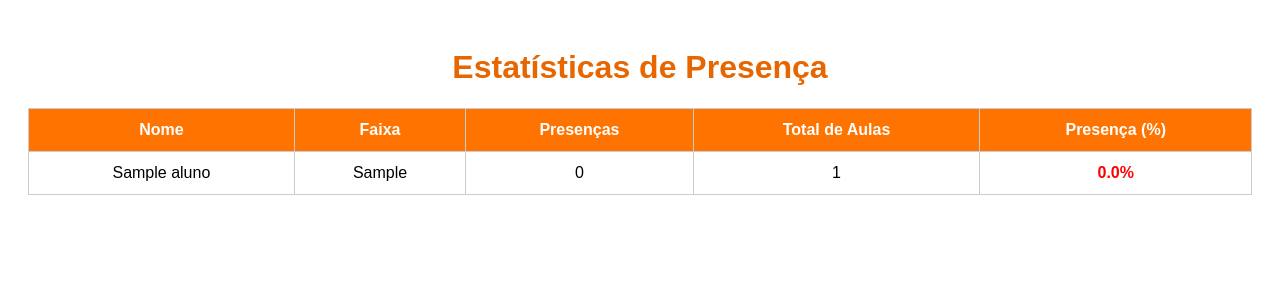
After one commit to RodrigoFrancoBatata/conexao-paulista-app, a Flask app: page /estatisticas in a window 1280 px wide. The commit adds this page. Shown: the top 300 px of the page. Run offline with Flask 3, Linux system fonts and the light colour scheme; tables that the repository leaves empty hold one stand-in row (values such as "Sample post").

Commit message:
feat: adiciona estatísticas de presença por aluno

```diff
--- a/main.py
+++ b/main.py
@@ -108,6 +108,30 @@ def calendario():
     aulas = Aula.query.order_by(Aula.data.desc()).all()
     return render_template("calendario.html", aulas=aulas)
 
+@app.route("/estatisticas")
+def estatisticas():
+    alunos = Aluno.query.all()
+    aulas = Aula.query.all()
+
+    dados = []
+    for aluno in alunos:
+        total_aulas = len(aulas)
+        presencas = 0
+        for aula in aulas:
+            if aluno.nome in aula.presentes:
+                presencas += 1
+        porcentagem = round((presencas / total_aulas) * 100, 1) if total_aulas > 0 else 0
+        dados.append({
+            "nome": aluno.nome,
+            "faixa": aluno.faixa,
+            "presencas": presencas,
+            "total_aulas": total_aulas,
+            "percentual": porcentagem
+        })
+
+    return render_template("estatisticas.html", estatisticas=dados)
+
+
 # Criação das tabelas
 with app.app_context():
     db.create_all()
--- /dev/null
+++ b/templates/estatisticas.html
@@ -0,0 +1,67 @@
+<!DOCTYPE html>
+<html lang="pt-br">
+<head>
+    <meta charset="UTF-8">
+    <title>Estatísticas de Presença</title>
+    <meta name="viewport" content="width=device-width, initial-scale=1">
+    <style>
+        body {
+            font-family: Arial, sans-serif;
+            background-color: #fff;
+            padding: 20px;
+        }
+        h1 {
+            text-align: center;
+            color: #e76600;
+        }
+        table {
+            width: 100%;
+            border-collapse: collapse;
+            margin-top: 20px;
+        }
+        th, td {
+            padding: 12px;
+            border: 1px solid #ccc;
+            text-align: center;
+        }
+        th {
+            background-color: #ff7300;
+            color: white;
+        }
+        tr:nth-child(even) {
+            background-color: #f2f2f2;
+        }
+        .baixo {
+            color: red;
+            font-weight: bold;
+        }
+    </style>
+</head>
+<body>
+    <h1>Estatísticas de Presença</h1>
+    <table>
+        <thead>
+            <tr>
+                <th>Nome</th>
+                <th>Faixa</th>
+                <th>Presenças</th>
+                <th>Total de Aulas</th>
+                <th>Presença (%)</th>
+            </tr>
+        </thead>
+        <tbody>
+            {% for aluno in estatisticas %}
+            <tr>
+                <td>{{ aluno.nome }}</td>
+                <td>{{ aluno.faixa }}</td>
+                <td>{{ aluno.presencas }}</td>
+                <td>{{ aluno.total_aulas }}</td>
+                <td {% if aluno.percentual < 70 %}class="baixo"{% endif %}>
+                    {{ aluno.percentual }}%
+                </td>
+            </tr>
+            {% endfor %}
+        </tbody>
+    </table>
+</body>
+</html>
--- a/templates/index.html
+++ b/templates/index.html
@@ -71,6 +71,8 @@
     <a href="{{ url_for('aulas') }}" class="button">Registrar Aula</a>
     <a href="{{ url_for('calendario') }}" class="button">Ver Aulas (Calendário)</a>
     <a href="{{ url_for('listar_alunos') }}" class="button">Ver Alunos Cadastrados</a>
+    <a href="{{ url_for('estatisticas') }}" class="button">Estatísticas de Presença</a>
+
 
     <div class="timer-container">
         <h2 style="color: #e76600;">Cronômetro de Luta</h2>
```
